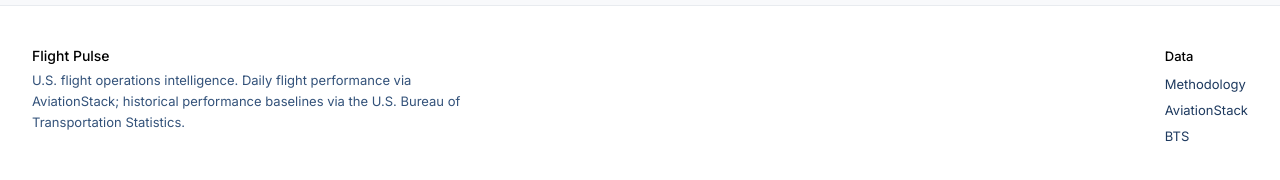
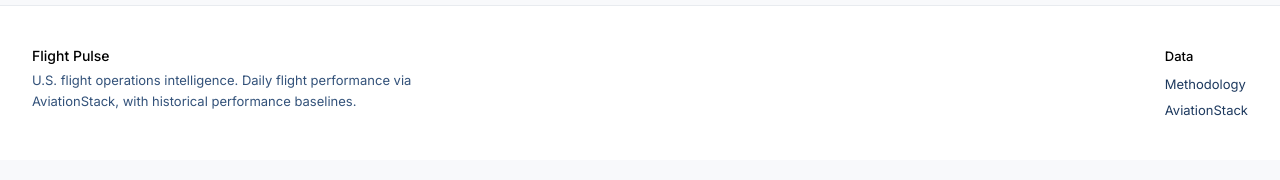
Before and after one commit to smithar106/Flight-Monitor, a Next.js app: page / in a window 1280 px wide. Shown: the part 2898-3078 px from the top of the page. Built offline with nearby package versions, Linux system fonts and the light colour scheme; no server answers.

Commit message:
Remove BTS from footer; add MLflow tracking URI to local env

```diff
--- a/src/components/footer.tsx
+++ b/src/components/footer.tsx
@@ -8,8 +8,7 @@ export function Footer() {
           <div className="text-sm font-medium text-ink">Flight Pulse</div>
           <p className="mt-1 max-w-md text-[0.8125rem] leading-relaxed text-ink-faint">
             U.S. flight operations intelligence. Daily flight performance via
-            AviationStack; historical performance baselines via the U.S. Bureau
-            of Transportation Statistics.
+            AviationStack, with historical performance baselines.
           </p>
         </div>
         <div className="flex gap-8 text-[0.8125rem]">
@@ -31,16 +30,6 @@ export function Footer() {
                   AviationStack
                 </a>
               </li>
-              <li>
-                <a
-                  href="https://www.bts.gov"
-                  target="_blank"
-                  rel="noreferrer"
-                  className="hover:text-ink"
-                >
-                  BTS
-                </a>
-              </li>
             </ul>
           </div>
         </div>
```
